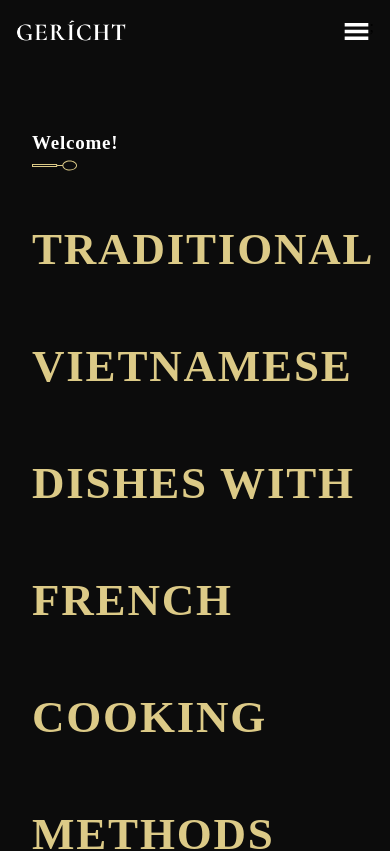
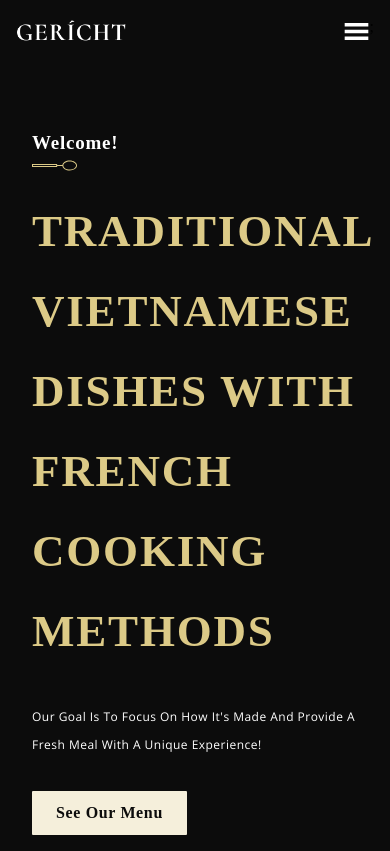
Before and after one commit to andytle95/anam, a React (Create React App) app in the folder anamsite/: page / in a window 390 px wide. Shown: the top 851 px of the page. Built offline with nearby package versions, Linux system fonts and the light colour scheme; a web font is replaced by a local one.

Commit message:
fixed font size and line height

```diff
--- a/anamsite/src/container/Header/Header.css
+++ b/anamsite/src/container/Header/Header.css
@@ -18,5 +18,6 @@
 @media screen and (max-width: 845px) {
     .app__header-h1 {
         font-size: 45px;
+        line-height: 80px;
     }
 }
```
